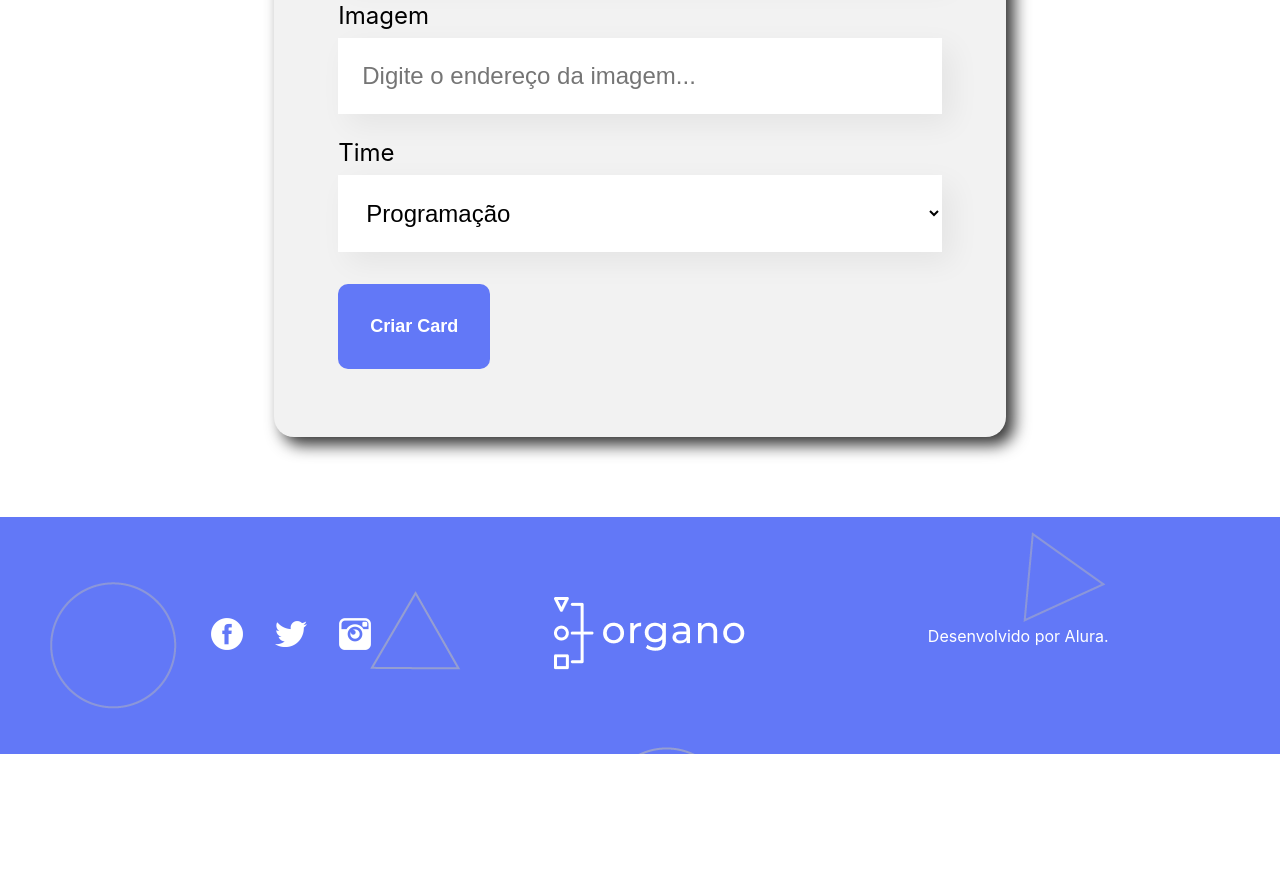
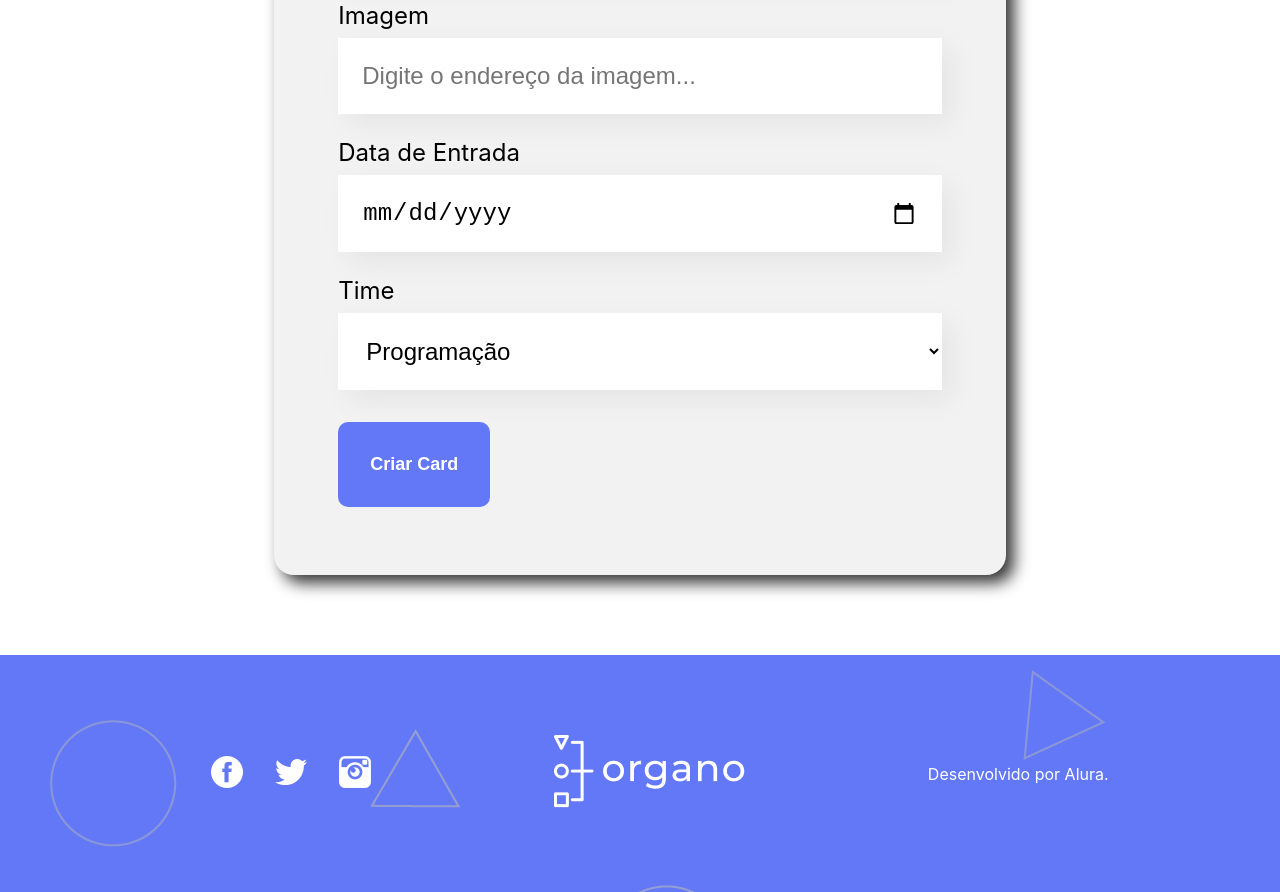
Before and after one commit to devthiart/react-typescript-organo, a React (Create React App) app: page / in a window 1280 px wide. Shown: the part 960-1852 px from the top of the page. Before the commit the page ends 1714 px from the top, so only its background shows below. Built offline with nearby package versions, Linux system fonts and the light colour scheme.

Commit message:
Add date input

```diff
--- a/src/components/Employee/index.tsx
+++ b/src/components/Employee/index.tsx
@@ -15,6 +15,7 @@ const Employee = ({ employee, backgroundColor }: EmployeeProps) => {
       <div className='footer'>
         <h4>{employee.name}</h4>
         <h5>{employee.role}</h5>
+        <h6>{ new Date(employee.date).toLocaleDateString() }</h6>
       </div>
     </div>
   )
--- a/src/components/Form/index.tsx
+++ b/src/components/Form/index.tsx
@@ -16,6 +16,7 @@ const Form = (props: FormProps) => {
   const [role, setRole] = useState('');
   const [imageUrl, setImageUrl] = useState('');
   const [team, setTeam] = useState(props.teamsName[0]);
+  const [date, setDate] = useState('');
 
   const submitForm = (event: React.FormEvent<HTMLFormElement>) => {
     event.preventDefault();
@@ -23,7 +24,8 @@ const Form = (props: FormProps) => {
       name,
       role,
       imageUrl,
-      team
+      team,
+      date
     });
     clearForm();
   }
@@ -32,6 +34,7 @@ const Form = (props: FormProps) => {
     setName('');
     setImageUrl('');
     setRole('');
+    setDate('');
     setTeam('');
   }
 
@@ -59,6 +62,14 @@ const Form = (props: FormProps) => {
           value={imageUrl}
           onChange={value => setImageUrl(value)}
         />
+        <TextField
+          type="date"
+          label="Data de Entrada"
+          placeholder="Digite a data"
+          value={date}
+          onChange={value => setDate(value)}
+          isRequired
+        />
         <DropdownList
           label="Time"
           items={props.teamsName}
--- a/src/components/TextField/index.tsx
+++ b/src/components/TextField/index.tsx
@@ -7,9 +7,10 @@ interface TextFieldProps {
   label: string
   value: string
   isRequired?: boolean
+  type?: 'text' | 'password' | 'date' | 'email' | 'number'
 }
 
-const TextField = ({ onChange, placeholder, label, value, isRequired = false }: TextFieldProps) => {
+const TextField = ({ onChange, placeholder, label, value, isRequired = false, type = 'text' }: TextFieldProps) => {
   const modifiedPlaceholder = `${placeholder}...`;
 
   const onTyped = (event: React.ChangeEvent<HTMLInputElement>) => { // https://legacy.reactjs.org/docs/events.html
@@ -20,6 +21,7 @@ const TextField = ({ onChange, placeholder, label, value, isRequired = false }:
     <div className='text-field'>
       <label>{label}</label>
       <input
+        type={type}
         value={value}
         onChange={onTyped}
         placeholder={modifiedPlaceholder}
--- a/src/shared/interfaces/IEmployee.ts
+++ b/src/shared/interfaces/IEmployee.ts
@@ -3,4 +3,5 @@ export interface IEmployee {
   role: string
   imageUrl: string
   team?: string
+  date: string
 }
```
